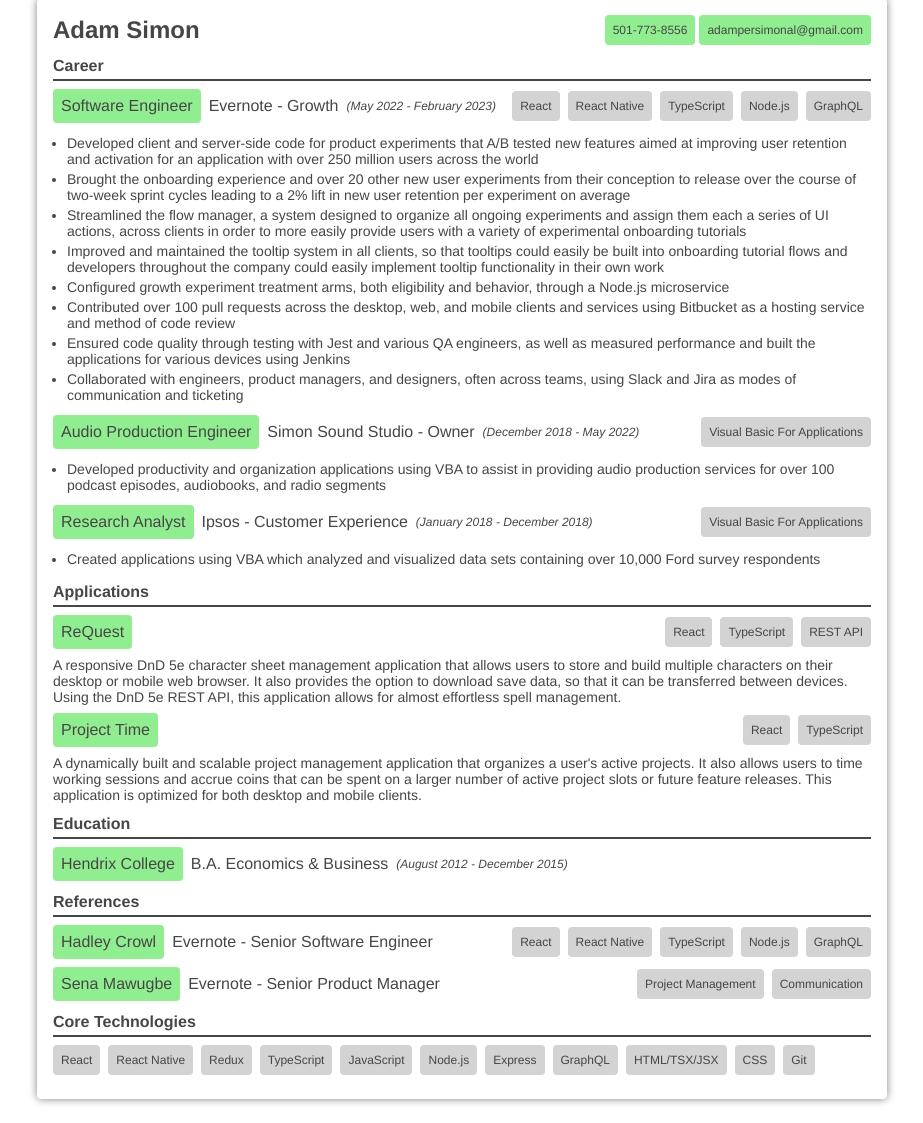
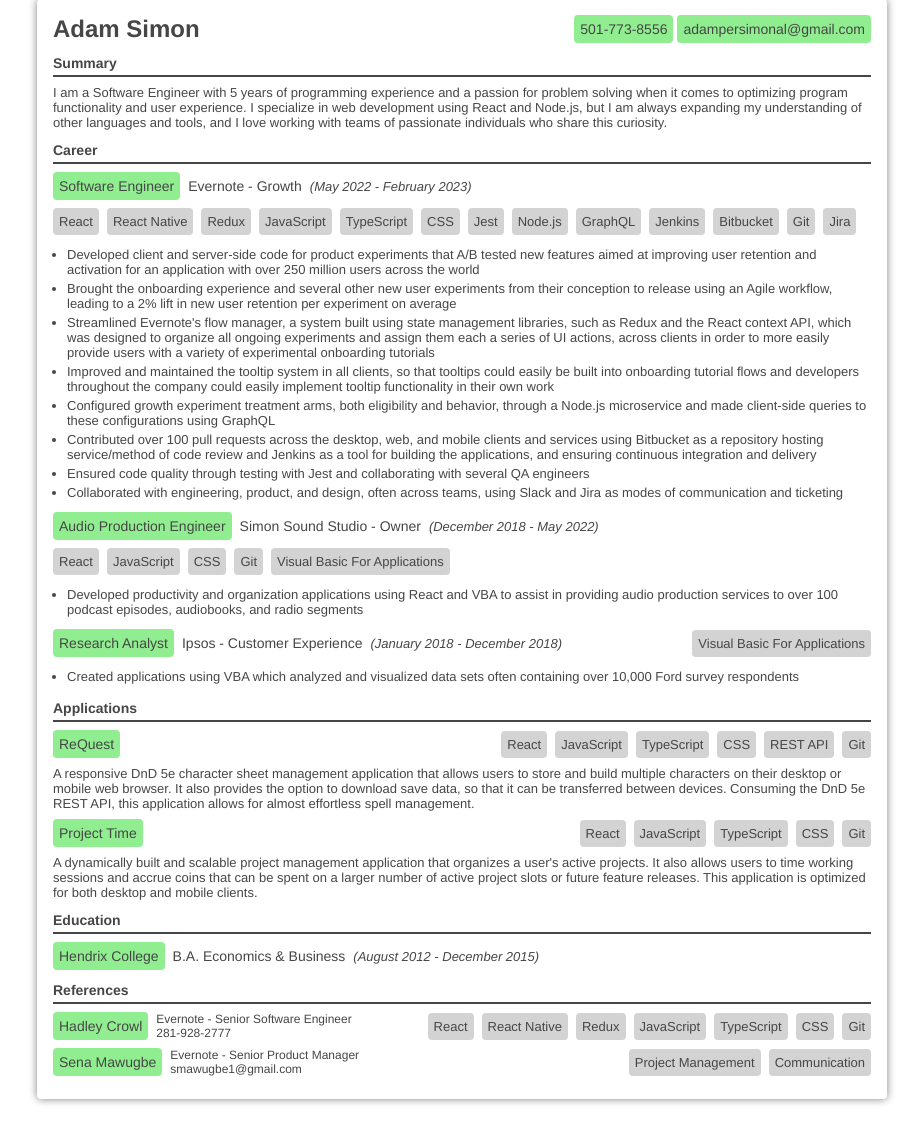
Before and after one commit to AdamxSimon/Resume, a plain HTML site: page index.html in a window 1280 px wide. Shown: the part 25-1148 px from the top of the page, without its empty margins (178-1101 px from the left). Drawn offline with Linux system fonts and the light colour scheme.

Commit message:
Added summary section

```diff
--- a/index.html
+++ b/index.html
@@ -28,6 +28,20 @@
       </div>
 
       <div class="resume-section">
+        <div class="resume-section-header">Summary</div>
+        <div class="resume-section-content">
+          <div class="summary-description">
+            I am a Software Engineer with 5 years of programming experience and
+            a passion for problem solving when it comes to optimizing program
+            functionality and user experience. I specialize in web development
+            using React and Node.js, but I am always expanding my understanding
+            of other languages and tools, and I love working with teams of
+            passionate individuals who share this curiosity.
+          </div>
+        </div>
+      </div>
+
+      <div class="resume-section">
         <div class="resume-section-header">Career</div>
 
         <div class="resume-section-content">
@@ -52,9 +66,17 @@
               <div class="career-item-technologies">
                 <div class="tag">React</div>
                 <div class="tag">React Native</div>
+                <div class="tag">Redux</div>
+                <div class="tag">JavaScript</div>
                 <div class="tag">TypeScript</div>
+                <div class="tag">CSS</div>
+                <div class="tag">Jest</div>
                 <div class="tag">Node.js</div>
                 <div class="tag">GraphQL</div>
+                <div class="tag">Jenkins</div>
+                <div class="tag">Bitbucket</div>
+                <div class="tag">Git</div>
+                <div class="tag">Jira</div>
               </div>
             </div>
 
@@ -67,16 +89,18 @@
                   across the world
                 </li>
                 <li>
-                  Brought the onboarding experience and over 20 other new user
-                  experiments from their conception to release over the course
-                  of two-week sprint cycles leading to a 2% lift in new user
-                  retention per experiment on average
+                  Brought the onboarding experience and several other new user
+                  experiments from their conception to release using an Agile
+                  workflow, leading to a 2% lift in new user retention per
+                  experiment on average
                 </li>
                 <li>
-                  Streamlined the flow manager, a system designed to organize
-                  all ongoing experiments and assign them each a series of UI
-                  actions, across clients in order to more easily provide users
-                  with a variety of experimental onboarding tutorials
+                  Streamlined Evernote's flow manager, a system built using
+                  state management libraries, such as Redux and the React
+                  context API, which was designed to organize all ongoing
+                  experiments and assign them each a series of UI actions,
+                  across clients in order to more easily provide users with a
+                  variety of experimental onboarding tutorials
                 </li>
                 <li>
                   Improved and maintained the tooltip system in all clients, so
@@ -86,22 +110,24 @@
                 </li>
                 <li>
                   Configured growth experiment treatment arms, both eligibility
-                  and behavior, through a Node.js microservice
+                  and behavior, through a Node.js microservice and made
+                  client-side queries to these configurations using GraphQL
                 </li>
                 <li>
                   Contributed over 100 pull requests across the desktop, web,
-                  and mobile clients and services using Bitbucket as a hosting
-                  service and method of code review
+                  and mobile clients and services using Bitbucket as a
+                  repository hosting service/method of code review and Jenkins
+                  as a tool for building the applications, and ensuring
+                  continuous integration and delivery
                 </li>
                 <li>
-                  Ensured code quality through testing with Jest and various QA
-                  engineers, as well as measured performance and built the
-                  applications for various devices using Jenkins
+                  Ensured code quality through testing with Jest and
+                  collaborating with several QA engineers
                 </li>
                 <li>
-                  Collaborated with engineers, product managers, and designers,
-                  often across teams, using Slack and Jira as modes of
-                  communication and ticketing
+                  Collaborated with engineering, product, and design, often
+                  across teams, using Slack and Jira as modes of communication
+                  and ticketing
                 </li>
               </ul>
             </div>
@@ -126,6 +152,10 @@
               </div>
 
               <div class="career-item-technologies">
+                <div class="tag">React</div>
+                <div class="tag">JavaScript</div>
+                <div class="tag">CSS</div>
+                <div class="tag">Git</div>
                 <div class="tag">Visual Basic For Applications</div>
               </div>
             </div>
@@ -133,9 +163,9 @@
             <div class="career-item-bullets">
               <ul>
                 <li>
-                  Developed productivity and organization applications using VBA
-                  to assist in providing audio production services for over 100
-                  podcast episodes, audiobooks, and radio segments
+                  Developed productivity and organization applications using
+                  React and VBA to assist in providing audio production services
+                  to over 100 podcast episodes, audiobooks, and radio segments
                 </li>
               </ul>
             </div>
@@ -168,7 +198,7 @@
               <ul>
                 <li>
                   Created applications using VBA which analyzed and visualized
-                  data sets containing over 10,000 Ford survey respondents
+                  data sets often containing over 10,000 Ford survey respondents
                 </li>
               </ul>
             </div>
@@ -190,8 +220,11 @@
               >
               <div class="application-item-technologies">
                 <div class="tag">React</div>
+                <div class="tag">JavaScript</div>
                 <div class="tag">TypeScript</div>
+                <div class="tag">CSS</div>
                 <div class="tag">REST API</div>
+                <div class="tag">Git</div>
               </div>
             </div>
 
@@ -200,7 +233,7 @@
               allows users to store and build multiple characters on their
               desktop or mobile web browser. It also provides the option to
               download save data, so that it can be transferred between devices.
-              Using the DnD 5e REST API, this application allows for almost
+              Consuming the DnD 5e REST API, this application allows for almost
               effortless spell management.
             </div>
           </div>
@@ -215,7 +248,10 @@
               >
               <div class="application-item-technologies">
                 <div class="tag">React</div>
+                <div class="tag">JavaScript</div>
                 <div class="tag">TypeScript</div>
+                <div class="tag">CSS</div>
+                <div class="tag">Git</div>
               </div>
             </div>
 
@@ -254,17 +290,22 @@
               <a class="reference-name pill" href="tel:2819282777"
                 >Hadley Crowl</a
               >
-              <div class="reference-position">
-                Evernote - Senior Software Engineer
+              <div class="reference-contact-info">
+                <div class="reference-position">
+                  Evernote - Senior Software Engineer
+                </div>
+                <div class="reference-contact">281-928-2777</div>
               </div>
             </div>
 
             <div class="reference-skills">
               <div class="tag">React</div>
               <div class="tag">React Native</div>
+              <div class="tag">Redux</div>
+              <div class="tag">JavaScript</div>
               <div class="tag">TypeScript</div>
-              <div class="tag">Node.js</div>
-              <div class="tag">GraphQL</div>
+              <div class="tag">CSS</div>
+              <div class="tag">Git</div>
             </div>
           </div>
 
@@ -273,8 +314,11 @@
               <a class="reference-name pill" href="mailto:smawugbe1@gmail.com"
                 >Sena Mawugbe</a
               >
-              <div class="reference-position">
-                Evernote - Senior Product Manager
+              <div class="reference-contact-info">
+                <div class="reference-position">
+                  Evernote - Senior Product Manager
+                </div>
+                <div class="reference-contact">smawugbe1@gmail.com</div>
               </div>
             </div>
 
@@ -285,25 +329,6 @@
           </div>
         </div>
       </div>
-
-      <div class="resume-section">
-        <div class="resume-section-header">Core Technologies</div>
-        <div class="resume-section-content">
-          <div class="technologies-container">
-            <div class="tag">React</div>
-            <div class="tag">React Native</div>
-            <div class="tag">Redux</div>
-            <div class="tag">TypeScript</div>
-            <div class="tag">JavaScript</div>
-            <div class="tag">Node.js</div>
-            <div class="tag">Express</div>
-            <div class="tag">GraphQL</div>
-            <div class="tag">HTML/TSX/JSX</div>
-            <div class="tag">CSS</div>
-            <div class="tag">Git</div>
-          </div>
-        </div>
-      </div>
     </div>
 
     <div id="unsupported">
--- a/styles.css
+++ b/styles.css
@@ -1,6 +1,7 @@
 * {
   box-sizing: border-box;
   font-family: Helvetica;
+  font-size: 13px;
   color: rgb(70, 70, 70);
 }
 
@@ -29,7 +30,6 @@ ul {
 
 li {
   margin: 4px 0;
-  font-size: 14px;
 }
 
 #resume {
@@ -67,25 +67,24 @@ li {
   display: flex;
   align-items: center;
   gap: 4px;
-  font-size: 12px;
 }
 
 .pill {
   width: max-content;
   background-color: lightgreen;
-  padding: 8px;
+  padding: 6px;
   border-radius: 4px;
+  font-size: 14px;
 }
 
 .tag {
   width: fit-content;
   background-color: lightgray;
-  padding: 8px;
+  padding: 6px;
   border-radius: 4px;
 }
 
 .resume-section {
-  flex: 1;
   display: flex;
   flex-direction: column;
 }
@@ -94,11 +93,11 @@ li {
   padding: 4px 0;
   border-bottom: 2px solid rgb(70, 70, 70);
   font-weight: bold;
+  font-size: 14px;
 }
 
 .resume-section-content {
   padding: 8px 0;
-  flex: 1;
   display: flex;
   flex-direction: column;
   gap: 8px;
@@ -129,9 +128,10 @@ li {
   gap: 8px;
 }
 
-.career-item-position-dates,
-.education-info-dates {
-  font-size: 12px;
+.career-item-position-company,
+.education-info-degree,
+.reference-position {
+  font-size: 14px;
 }
 
 .career-item-technologies,
@@ -140,17 +140,12 @@ li {
   display: flex;
   flex-wrap: wrap;
   gap: 8px;
-  font-size: 12px;
 }
 
 .career-item-bullets {
   display: flex;
   flex-direction: column;
   gap: 4px;
-}
-
-.application-item-description {
-  font-size: 14px;
 }
 
 #education-section-content {
@@ -165,12 +160,7 @@ li {
   gap: 8px;
 }
 
-.technologies-container {
-  flex: 1;
-  display: flex;
-  flex-wrap: wrap;
-  align-items: center;
-  gap: 8px;
+.reference-contact-info * {
   font-size: 12px;
 }
 
```
